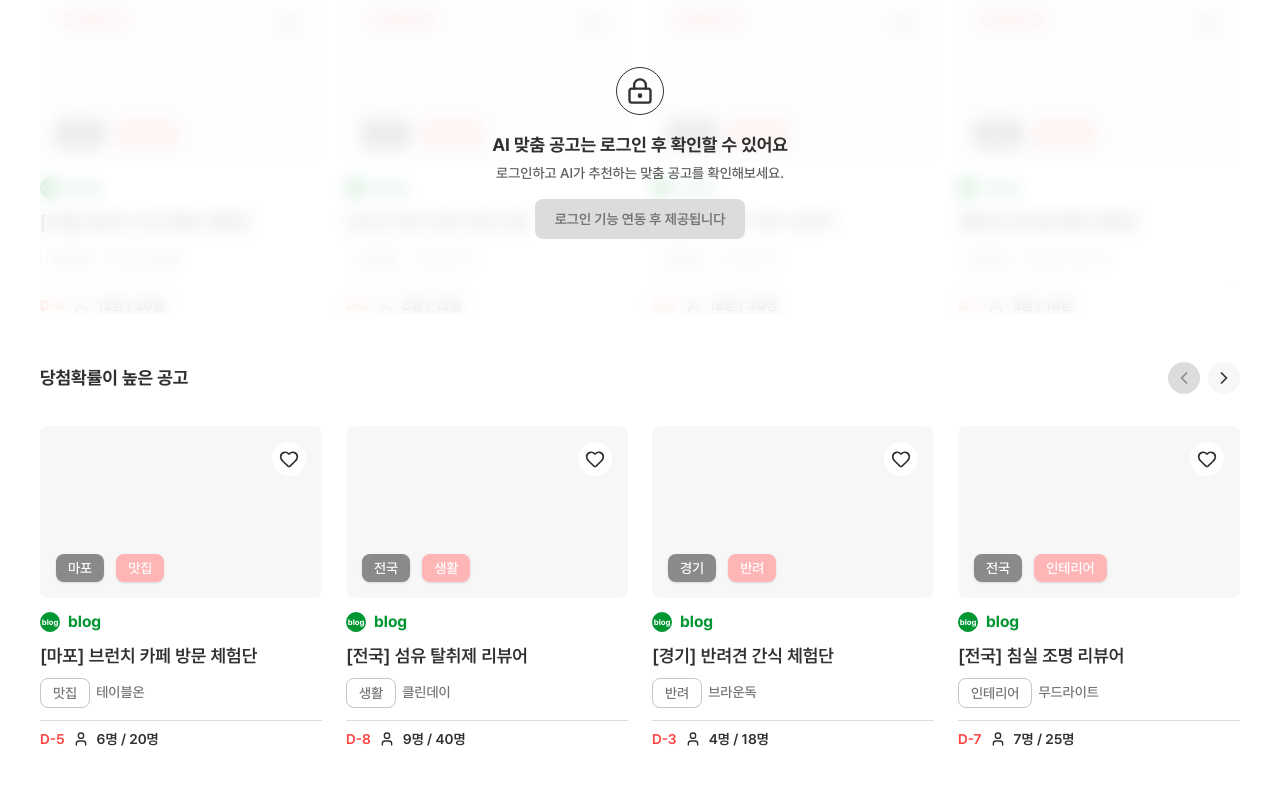
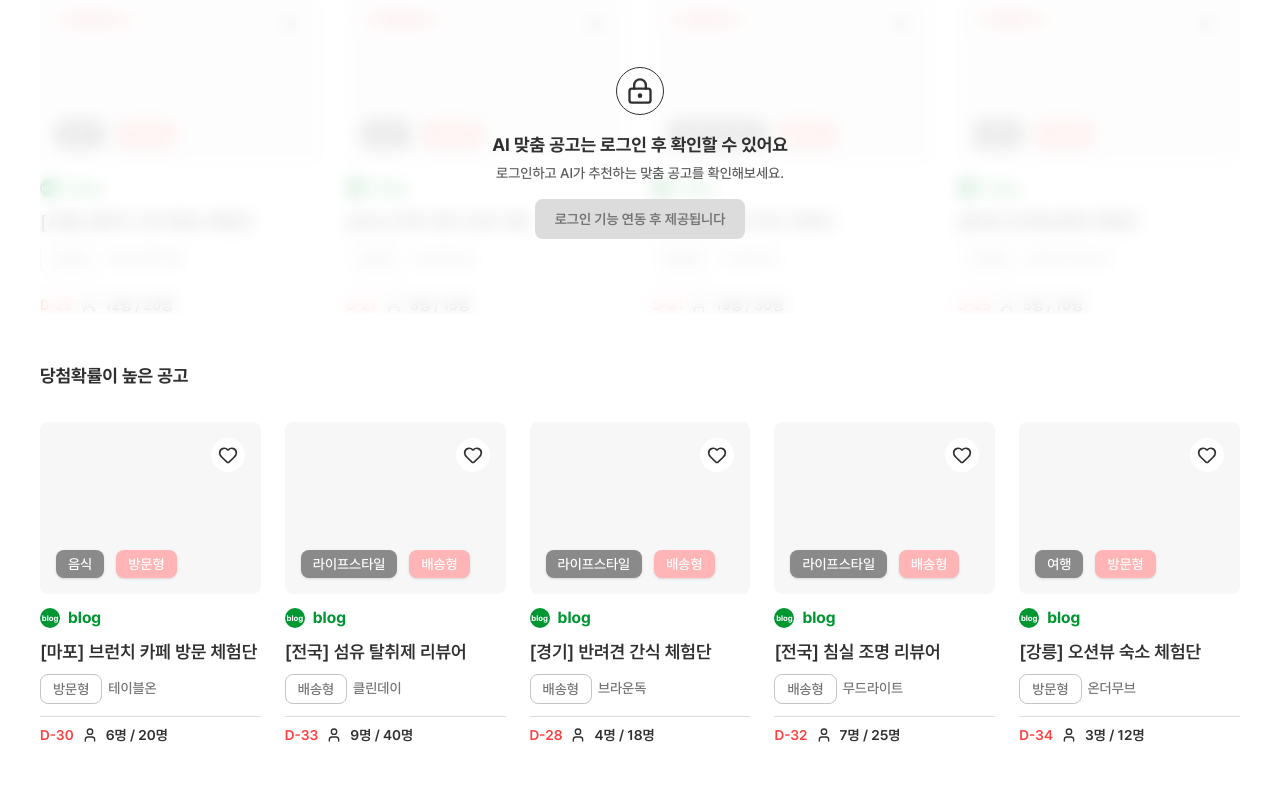
Before and after one commit to JECT-Study/JECT6--4th-Frontend, a Next.js app: page / in a window 1280 px wide. Shown: the part 640-1440 px from the top of the page. Built offline with nearby package versions, Linux system fonts and the light colour scheme.

Commit message:
fix: mock데이터 수정

```diff
--- a/src/app/_components/home/HomeCampaignCard.tsx
+++ b/src/app/_components/home/HomeCampaignCard.tsx
@@ -1,44 +1,64 @@
+import Link from 'next/link'
+
 import type { ReactNode } from 'react'
 
 import { Heart, User } from 'lucide-react'
 
-import type { Campaign } from './home.types'
+import { INTEREST_CATEGORY_LABEL, TYPE_LABEL } from '@/constant'
+import { cn } from '@/lib/utils'
+
+import type { Campaign } from '@/entities/campaign'
+
+function formatDday(applyEndDate: string) {
+  const diff = Math.ceil((new Date(applyEndDate).getTime() - Date.now()) / (1000 * 60 * 60 * 24))
+  if (diff > 0) return `D-${diff}`
+  if (diff === 0) return 'D-Day'
+  return '마감'
+}
 
 interface HomeCampaignCardProps extends Campaign {
   className?: string
+  fitLabel?: string
   variant?: 'ai' | 'horizontal' | 'vertical'
 }
 
 export function HomeCampaignCard({
+  applyCount,
+  applyEndDate,
   brandName,
   category,
   className = '',
-  competitionLabel,
-  dday,
   fitLabel,
-  offerTitle,
-  region,
+  id,
+  recruitCount,
+  title,
+  type,
   variant = 'vertical',
 }: HomeCampaignCardProps) {
   const isHorizontal = variant === 'horizontal'
+  const dday = formatDday(applyEndDate)
+  const competitionLabel = `${applyCount}명 / ${recruitCount}명`
 
   return (
+    <Link href={`/campaigns/${variant}/${id}`}>
       <article
-      className={[
+        className={cn(
           'flex bg-transparent font-pretendard text-neutral_20',
           isHorizontal
-          ? 'min-h-[172px] max-w-none flex-col gap-4 sm:flex-row sm:gap-6'
-          : 'h-[322px] max-w-[282px] flex-col gap-3',
-        className,
-      ]
-        .filter(Boolean)
-        .join(' ')}
+            ? 'min-h-43 max-w-none flex-col gap-4 sm:flex-row sm:gap-6'
+            : 'h-80.5 max-w-70.5 flex-col gap-3',
+          className
+        )}
       >
         {isHorizontal ? (
-        <HomeCardImage className="min-h-[172px] w-full sm:w-[45%]" showChips={false} />
+          <HomeCardImage className="min-h-43 w-full sm:w-[45%]" showChips={false} />
         ) : (
-        <HomeCardImage category={category} className="h-[172px] w-full" region={region}>
-          {variant === 'ai' && (
+          <HomeCardImage
+            categoryLabel={INTEREST_CATEGORY_LABEL[category]}
+            className="h-43 w-full"
+            typeLabel={TYPE_LABEL[type]}
+          >
+            {variant === 'ai' && fitLabel && (
               <span className="absolute left-3 top-4 rounded-sm bg-red_95 px-3 py-1 text-12 font-semibold leading-16 text-red_40">
                 {fitLabel}
               </span>
@@ -46,11 +66,7 @@ export function HomeCampaignCard({
           </HomeCardImage>
         )}
 
-      <div
-        className={['flex min-w-0 flex-1 flex-col gap-2', isHorizontal && 'py-1']
-          .filter(Boolean)
-          .join(' ')}
-      >
+        <div className={cn('flex min-w-0 flex-1 flex-col gap-2', isHorizontal && 'py-1')}>
           <div className="flex flex-col gap-2 border-b border-neutral_95 pb-3">
             <div className="flex items-center gap-2 text-green_40">
               <span className="flex size-5 items-center justify-center rounded-full bg-green_40 text-[8px] font-bold leading-none text-white">
@@ -60,31 +76,29 @@ export function HomeCampaignCard({
             </div>
 
             <h3
-            className={[
+              className={cn(
                 'm-0 line-clamp-2 font-semibold text-neutral_20',
-              isHorizontal ? 'text-20 leading-32' : 'text-18 leading-28',
-            ]
-              .filter(Boolean)
-              .join(' ')}
+                isHorizontal ? 'text-20 leading-32' : 'text-18 leading-28'
+              )}
             >
-            {offerTitle}
+              {title}
             </h3>
 
             <div className="flex flex-wrap gap-1.5">
               <span className="rounded-md border border-neutral_90 bg-white px-3 py-1 text-14 font-medium leading-20 text-neutral_50">
-              {category}
+                {TYPE_LABEL[type]}
               </span>
-            <span className="py-1 text-14 font-medium leading-20 text-neutral_50">{brandName}</span>
+              <span className="py-1 text-14 font-medium leading-20 text-neutral_50">
+                {brandName}
+              </span>
             </div>
           </div>
 
           <div
-          className={[
+            className={cn(
               'mt-auto flex items-center gap-2 font-semibold text-neutral_20',
-            isHorizontal ? 'text-16 leading-24' : 'text-14 leading-20',
-          ]
-            .filter(Boolean)
-            .join(' ')}
+              isHorizontal ? 'text-16 leading-24' : 'text-14 leading-20'
+            )}
           >
             <span className="text-red_50">{dday}</span>
             <User className="size-4" aria-hidden />
@@ -92,29 +106,25 @@ export function HomeCampaignCard({
           </div>
         </div>
       </article>
+    </Link>
   )
 }
 
 function HomeCardImage({
-  category,
+  categoryLabel,
   children,
   className = '',
-  region,
   showChips = true,
+  typeLabel,
 }: {
-  category?: string
+  categoryLabel?: string
   children?: ReactNode
   className?: string
-  region?: string
   showChips?: boolean
+  typeLabel?: string
 }) {
   return (
-    <div
-      className={['relative shrink-0 rounded-md bg-neutral_99', className]
-        .filter(Boolean)
-        .join(' ')}
-      aria-hidden
-    >
+    <div className={cn('relative shrink-0 rounded-md bg-neutral_99', className)} aria-hidden>
       {children}
       <span className="absolute right-4 top-4 flex size-8.5 items-center justify-center rounded-full bg-white text-neutral_20">
         <Heart className="size-5" />
@@ -122,10 +132,10 @@ function HomeCardImage({
       {showChips && (
         <div className="absolute bottom-4 left-4 flex gap-3">
           <span className="rounded-md bg-neutral_60 px-3 py-1 text-14 font-medium leading-20 text-white shadow-sm">
-            {region}
+            {categoryLabel}
           </span>
           <span className="rounded-md bg-red_80 px-3 py-1 text-14 font-medium leading-20 text-white shadow-sm">
-            {category}
+            {typeLabel}
           </span>
         </div>
       )}
--- a/src/app/_components/home/HomeCarouselSection.tsx
+++ b/src/app/_components/home/HomeCarouselSection.tsx
@@ -2,13 +2,16 @@
 
 import { useState } from 'react'
 
+import { cn } from '@/lib/utils'
+
+import type { Campaign } from '@/entities/campaign'
+
 import { HomeCampaignCard } from './HomeCampaignCard'
 import { SectionHeader } from './SectionHeader'
 
-import type { Campaign } from './home.types'
-
 interface HomeCarouselSectionProps {
   campaigns: Campaign[]
+  columns?: 4 | 5
   marginTop?: string
   pageSize?: number
   title: string
@@ -16,6 +19,7 @@ interface HomeCarouselSectionProps {
 
 export function HomeCarouselSection({
   campaigns,
+  columns = 4,
   marginTop = 'mt-12',
   pageSize = 4,
   title,
@@ -42,13 +46,14 @@ export function HomeCarouselSection({
             : undefined
         }
       />
-      <div className="grid gap-6 sm:grid-cols-2 lg:grid-cols-4">
+      <div
+        className={cn(
+          'grid gap-6 sm:grid-cols-2',
+          columns === 5 ? 'lg:grid-cols-5' : 'lg:grid-cols-4'
+        )}
+      >
         {visibleCampaigns.map(campaign => (
-          <HomeCampaignCard
-            key={`${title}-${campaign.offerTitle}`}
-            className="max-w-none"
-            {...campaign}
-          />
+          <HomeCampaignCard key={`${title}-${campaign.id}`} className="max-w-none" {...campaign} />
         ))}
       </div>
     </section>
--- a/src/app/_components/home/HomeSections.tsx
+++ b/src/app/_components/home/HomeSections.tsx
@@ -36,12 +36,7 @@ export function LockedAiSection() {
           aria-hidden="true"
         >
           {aiCampaigns.map(campaign => (
-            <HomeCampaignCard
-              key={campaign.offerTitle}
-              variant="ai"
-              className="max-w-none"
-              {...campaign}
-            />
+            <HomeCampaignCard key={campaign.id} variant="ai" className="max-w-none" {...campaign} />
           ))}
         </div>
         <div className="absolute inset-0 flex items-center justify-center bg-white/60 px-5 shadow-[0_0_50px_rgba(0,0,0,0.18)] backdrop-blur-sm">
@@ -95,7 +90,7 @@ export function PopularCampaignsSection({ showHeader = true }: { showHeader?: bo
           <div key={column} className="flex flex-col gap-6">
             {popularCampaigns.slice(column * 3, column * 3 + 3).map(campaign => (
               <HomeCampaignCard
-                key={`popular-${campaign.offerTitle}`}
+                key={`popular-${campaign.id}`}
                 variant="horizontal"
                 className="max-w-none"
                 {...campaign}
@@ -123,7 +118,7 @@ export function RegionPopularCampaignsSection() {
           <div key={column} className="flex flex-col gap-6">
             {regionPopularCampaigns.slice(column * 3, column * 3 + 3).map(campaign => (
               <HomeCampaignCard
-                key={`region-${campaign.offerTitle}`}
+                key={`region-${campaign.id}`}
                 variant="horizontal"
                 className="max-w-none"
                 {...campaign}
--- a/src/app/_components/home/home.mock.ts
+++ b/src/app/_components/home/home.mock.ts
@@ -1,155 +1,6 @@
-import type { Campaign, CreatorPost, HeroSlide } from './home.types'
+import type { Campaign } from '@/entities/campaign'
 
-export const aiCampaigns: Campaign[] = [
-  {
-    brandName: '프레시테이블',
-    category: '배송형',
-    competitionLabel: '12명 / 20명',
-    dday: 'D-4',
-    fitLabel: 'AI 확률 92%',
-    offerTitle: '[서울] 샐러드 정기배송 체험단',
-    region: '서울',
-  },
-  {
-    brandName: '오브제스킨',
-    category: '방문형',
-    competitionLabel: '8명 / 15명',
-    dday: 'D-2',
-    fitLabel: 'AI 확률 88%',
-    offerTitle: '[성수] 피부 관리 프로그램',
-    region: '성수',
-  },
-  {
-    brandName: '그린하우스',
-    category: '배송형',
-    competitionLabel: '19명 / 30명',
-    dday: 'D-6',
-    fitLabel: 'AI 확률 84%',
-    offerTitle: '[전국] 홈카페 키트 리뷰어',
-    region: '전국',
-  },
-  {
-    brandName: '모먼트스튜디오',
-    category: '방문형',
-    competitionLabel: '5명 / 10명',
-    dday: 'D-1',
-    fitLabel: 'AI 확률 81%',
-    offerTitle: '[홍대] 프로필 촬영 체험단',
-    region: '홍대',
-  },
-]
-
-export const highChanceCampaigns: Campaign[] = [
-  {
-    brandName: '테이블온',
-    category: '맛집',
-    competitionLabel: '6명 / 20명',
-    dday: 'D-5',
-    offerTitle: '[마포] 브런치 카페 방문 체험단',
-    region: '마포',
-  },
-  {
-    brandName: '클린데이',
-    category: '생활',
-    competitionLabel: '9명 / 40명',
-    dday: 'D-8',
-    offerTitle: '[전국] 섬유 탈취제 리뷰어',
-    region: '전국',
-  },
-  {
-    brandName: '브라운독',
-    category: '반려',
-    competitionLabel: '4명 / 18명',
-    dday: 'D-3',
-    offerTitle: '[경기] 반려견 간식 체험단',
-    region: '경기',
-  },
-  {
-    brandName: '무드라이트',
-    category: '인테리어',
-    competitionLabel: '7명 / 25명',
-    dday: 'D-7',
-    offerTitle: '[전국] 침실 조명 리뷰어',
-    region: '전국',
-  },
-  {
-    brandName: '온더무브',
-    category: '여행',
-    competitionLabel: '3명 / 12명',
-    dday: 'D-9',
-    offerTitle: '[강릉] 오션뷰 숙소 체험단',
-    region: '강릉',
-  },
-]
-
-export const recentCampaigns: Campaign[] = aiCampaigns.map((campaign, index) => ({
-  ...campaign,
-  dday: ['D-1', 'D-6', 'D-10', 'D-2'][index],
-  fitLabel: undefined,
-}))
-
-export const regionPopularCampaigns: Campaign[] = [
-  {
-    brandName: '한남테이블',
-    category: '맛집',
-    competitionLabel: '10명 / 30명',
-    dday: 'D-4',
-    offerTitle: '[한남] 와인 다이닝 방문 체험단',
-    region: '서울',
-  },
-  {
-    brandName: '연남라운지',
-    category: '카페',
-    competitionLabel: '14명 / 40명',
-    dday: 'D-6',
-    offerTitle: '[연남] 디저트 카페 체험단',
-    region: '서울',
-  },
-  {
-    brandName: '광안스테이',
-    category: '여행',
-    competitionLabel: '5명 / 16명',
-    dday: 'D-8',
-    offerTitle: '[부산] 광안리 숙소 리뷰어',
-    region: '부산',
-  },
-  {
-    brandName: '제주오름',
-    category: '액티비티',
-    competitionLabel: '7명 / 20명',
-    dday: 'D-5',
-    offerTitle: '[제주] 오름 투어 체험단',
-    region: '제주',
-  },
-  {
-    brandName: '대구브루어리',
-    category: '맛집',
-    competitionLabel: '8명 / 24명',
-    dday: 'D-7',
-    offerTitle: '[대구] 수제맥주 펍 방문 체험단',
-    region: '대구',
-  },
-  {
-    brandName: '인천포레스트',
-    category: '뷰티',
-    competitionLabel: '11명 / 32명',
-    dday: 'D-10',
-    offerTitle: '[인천] 스파 케어 프로그램',
-    region: '인천',
-  },
-]
-
-export const popularCampaigns: Campaign[] = [
-  ...highChanceCampaigns,
-  {
-    brandName: '아워키친',
-    category: '맛집',
-    competitionLabel: '22명 / 50명',
-    dday: 'D-11',
-    offerTitle: '[부산] 파스타 다이닝 체험단',
-    region: '부산',
-  },
-]
+import type { CreatorPost, HeroSlide } from './home.types'
 
 export const heroSlides: HeroSlide[] = [
   {
@@ -184,6 +35,254 @@ export const heroSlides: HeroSlide[] = [
   },
 ]
 
+export const aiCampaigns: (Campaign & { fitLabel: string })[] = [
+  {
+    id: 1,
+    title: '[서울] 샐러드 정기배송 체험단',
+    brandName: '프레시테이블',
+    category: 'FOOD',
+    type: 'DELIVERY',
+    channel: 'BLOG',
+    providedContent: '샐러드 정기배송 1개월 무료 체험',
+    recruitCount: 20,
+    applyCount: 12,
+    applyEndDate: '2026-06-10',
+    isGuaranteed: false,
+    thumbnailUrl: null,
+    fitLabel: 'AI 확률 92%',
+  },
+  {
+    id: 2,
+    title: '[성수] 피부 관리 프로그램',
+    brandName: '오브제스킨',
+    category: 'BEAUTY',
+    type: 'VISIT',
+    channel: 'BLOG',
+    providedContent: '프리미엄 피부 관리 1회 무료 체험',
+    recruitCount: 15,
+    applyCount: 8,
+    applyEndDate: '2026-06-08',
+    isGuaranteed: false,
+    thumbnailUrl: null,
+    fitLabel: 'AI 확률 88%',
+  },
+  {
+    id: 3,
+    title: '[전국] 홈카페 키트 리뷰어',
+    brandName: '그린하우스',
+    category: 'LIFESTYLE',
+    type: 'DELIVERY',
+    channel: 'BLOG',
+    providedContent: '홈카페 키트 1세트 제공',
+    recruitCount: 30,
+    applyCount: 19,
+    applyEndDate: '2026-06-12',
+    isGuaranteed: false,
+    thumbnailUrl: null,
+    fitLabel: 'AI 확률 84%',
+  },
+  {
+    id: 4,
+    title: '[홍대] 프로필 촬영 체험단',
+    brandName: '모먼트스튜디오',
+    category: 'CULTURE',
+    type: 'VISIT',
+    channel: 'BLOG',
+    providedContent: '프로필 촬영 1회 무료 제공',
+    recruitCount: 10,
+    applyCount: 5,
+    applyEndDate: '2026-06-07',
+    isGuaranteed: false,
+    thumbnailUrl: null,
+    fitLabel: 'AI 확률 81%',
+  },
+]
+
+export const highChanceCampaigns: Campaign[] = [
+  {
+    id: 5,
+    title: '[마포] 브런치 카페 방문 체험단',
+    brandName: '테이블온',
+    category: 'FOOD',
+    type: 'VISIT',
+    channel: 'BLOG',
+    providedContent: '브런치 2인 식사 제공',
+    recruitCount: 20,
+    applyCount: 6,
+    applyEndDate: '2026-06-11',
+    isGuaranteed: false,
+    thumbnailUrl: null,
+  },
+  {
+    id: 6,
+    title: '[전국] 섬유 탈취제 리뷰어',
+    brandName: '클린데이',
+    category: 'LIFESTYLE',
+    type: 'DELIVERY',
+    channel: 'BLOG',
+    providedContent: '섬유 탈취제 2종 세트 제공',
+    recruitCount: 40,
+    applyCount: 9,
+    applyEndDate: '2026-06-14',
+    isGuaranteed: false,
+    thumbnailUrl: null,
+  },
+  {
+    id: 7,
+    title: '[경기] 반려견 간식 체험단',
+    brandName: '브라운독',
+    category: 'LIFESTYLE',
+    type: 'DELIVERY',
+    channel: 'BLOG',
+    providedContent: '반려견 간식 3종 세트 제공',
+    recruitCount: 18,
+    applyCount: 4,
+    applyEndDate: '2026-06-09',
+    isGuaranteed: false,
+    thumbnailUrl: null,
+  },
+  {
+    id: 8,
+    title: '[전국] 침실 조명 리뷰어',
+    brandName: '무드라이트',
+    category: 'LIFESTYLE',
+    type: 'DELIVERY',
+    channel: 'BLOG',
+    providedContent: '침실 조명 1개 제공',
+    recruitCount: 25,
+    applyCount: 7,
+    applyEndDate: '2026-06-13',
+    isGuaranteed: false,
+    thumbnailUrl: null,
+  },
+  {
+    id: 9,
+    title: '[강릉] 오션뷰 숙소 체험단',
+    brandName: '온더무브',
+    category: 'TRAVEL',
+    type: 'VISIT',
+    channel: 'BLOG',
+    providedContent: '오션뷰 숙소 1박 2일 제공',
+    recruitCount: 12,
+    applyCount: 3,
+    applyEndDate: '2026-06-15',
+    isGuaranteed: false,
+    thumbnailUrl: null,
+  },
+]
+
+export const recentCampaigns: Campaign[] = [
+  { ...aiCampaigns[0], applyEndDate: '2026-06-07' },
+  { ...aiCampaigns[1], applyEndDate: '2026-06-12' },
+  { ...aiCampaigns[2], applyEndDate: '2026-06-16' },
+  { ...aiCampaigns[3], applyEndDate: '2026-06-08' },
+]
+
+export const regionPopularCampaigns: Campaign[] = [
+  {
+    id: 10,
+    title: '[한남] 와인 다이닝 방문 체험단',
+    brandName: '한남테이블',
+    category: 'FOOD',
+    type: 'VISIT',
+    channel: 'BLOG',
+    providedContent: '와인 다이닝 코스 2인 제공',
+    recruitCount: 30,
+    applyCount: 10,
+    applyEndDate: '2026-06-10',
+    isGuaranteed: false,
+    thumbnailUrl: null,
+  },
+  {
+    id: 11,
+    title: '[연남] 디저트 카페 체험단',
+    brandName: '연남라운지',
+    category: 'FOOD',
+    type: 'VISIT',
+    channel: 'BLOG',
+    providedContent: '디저트 세트 2인 제공',
+    recruitCount: 40,
+    applyCount: 14,
+    applyEndDate: '2026-06-12',
+    isGuaranteed: false,
+    thumbnailUrl: null,
+  },
+  {
+    id: 12,
+    title: '[부산] 광안리 숙소 리뷰어',
+    brandName: '광안스테이',
+    category: 'TRAVEL',
+    type: 'VISIT',
+    channel: 'BLOG',
+    providedContent: '광안리 숙소 1박 2일 제공',
+    recruitCount: 16,
+    applyCount: 5,
+    applyEndDate: '2026-06-14',
+    isGuaranteed: false,
+    thumbnailUrl: null,
+  },
+  {
+    id: 13,
+    title: '[제주] 오름 투어 체험단',
+    brandName: '제주오름',
+    category: 'TRAVEL',
+    type: 'VISIT',
+    channel: 'BLOG',
+    providedContent: '오름 투어 1인 참가권 제공',
+    recruitCount: 20,
+    applyCount: 7,
+    applyEndDate: '2026-06-11',
+    isGuaranteed: false,
+    thumbnailUrl: null,
+  },
+  {
+    id: 14,
+    title: '[대구] 수제맥주 펍 방문 체험단',
+    brandName: '대구브루어리',
+    category: 'FOOD',
+    type: 'VISIT',
+    channel: 'BLOG',
+    providedContent: '수제맥주 세트 2인 제공',
+    recruitCount: 24,
+    applyCount: 8,
+    applyEndDate: '2026-06-13',
+    isGuaranteed: false,
+    thumbnailUrl: null,
+  },
+  {
+    id: 15,
+    title: '[인천] 스파 케어 프로그램',
+    brandName: '인천포레스트',
+    category: 'BEAUTY',
+    type: 'VISIT',
+    channel: 'BLOG',
+    providedContent: '스파 케어 1회 제공',
+    recruitCount: 32,
+    applyCount: 11,
+    applyEndDate: '2026-06-16',
+    isGuaranteed: false,
+    thumbnailUrl: null,
+  },
+]
+
+export const popularCampaigns: Campaign[] = [
+  ...highChanceCampaigns,
+  {
+    id: 16,
+    title: '[부산] 파스타 다이닝 체험단',
+    brandName: '아워키친',
+    category: 'FOOD',
+    type: 'VISIT',
+    channel: 'BLOG',
+    providedContent: '파스타 코스 2인 제공',
+    recruitCount: 50,
+    applyCount: 22,
+    applyEndDate: '2026-06-17',
+    isGuaranteed: false,
+    thumbnailUrl: null,
+  },
+]
+
 export const creatorPosts: CreatorPost[] = [
   { handle: '@dailyplate', likeCount: 120, title: '성수에서 발견한 조용한 브런치 맛집' },
   { handle: '@moodlog', likeCount: 98, title: '작은 방 분위기를 바꾸는 조명 리뷰' },
--- /dev/null
+++ b/src/app/campaigns/[mode]/[id]/page.tsx
@@ -0,0 +1,8 @@
+export default async function Page({ params }: { params: Promise<{ id: string; mode: string }> }) {
+  const { id, mode } = await params
+  return (
+    <div>
+      {mode} / {id}
+    </div>
+  )
+}
--- a/src/app/page.tsx
+++ b/src/app/page.tsx
@@ -13,7 +13,12 @@ export default function Page() {
     <main className="bg-white pb-16">
       <HeroSection />
       <LockedAiSection />
-      <HomeCarouselSection title="당첨확률이 높은 공고" campaigns={highChanceCampaigns} />
+      <HomeCarouselSection
+        title="당첨확률이 높은 공고"
+        campaigns={highChanceCampaigns}
+        columns={5}
+        pageSize={5}
+      />
       <HomeCarouselSection
         title="최근에 내가 본 공고"
         campaigns={recentCampaigns}
--- a/src/constant/index.ts
+++ b/src/constant/index.ts
@@ -1,3 +1,4 @@
+import { CampaignType } from '@/entities/campaign'
 import { InterestCategory, UserChannel } from '@/entities/user'
 
 export const REGION_DATA: Record<string, string[]> = {
@@ -241,7 +242,7 @@ export const INTEREST_CATEGORY_LABEL: Record<SelectableCategory, string> = {
   BEAUTY: '뷰티',
   FASHION: '패션',
   TRAVEL: '여행',
-  LIFESTYLE: '문화',
+  LIFESTYLE: '라이프스타일',
   IT: '테크/IT',
   SPORTS: '스포츠',
   CULTURE: '문화',
@@ -257,3 +258,11 @@ export const CHANNEL_LABEL: Record<SelectableChannel, string> = {
   TIKTOK: '틱톡',
   OTHER: '기타',
 }
+
+export const TYPE_LABEL: Record<CampaignType, string> = {
+  VISIT: '방문형',
+  DELIVERY: '배송형',
+  REPORTER: '리포터',
+  REVIEW: '리뷰',
+  PAYBACK: '페이백',
+}
```
Also changed, not shown: src/app/_components/home/home.types.ts (+0 -10 lines). Lines whose indentation alone changed are shown as unchanged.
